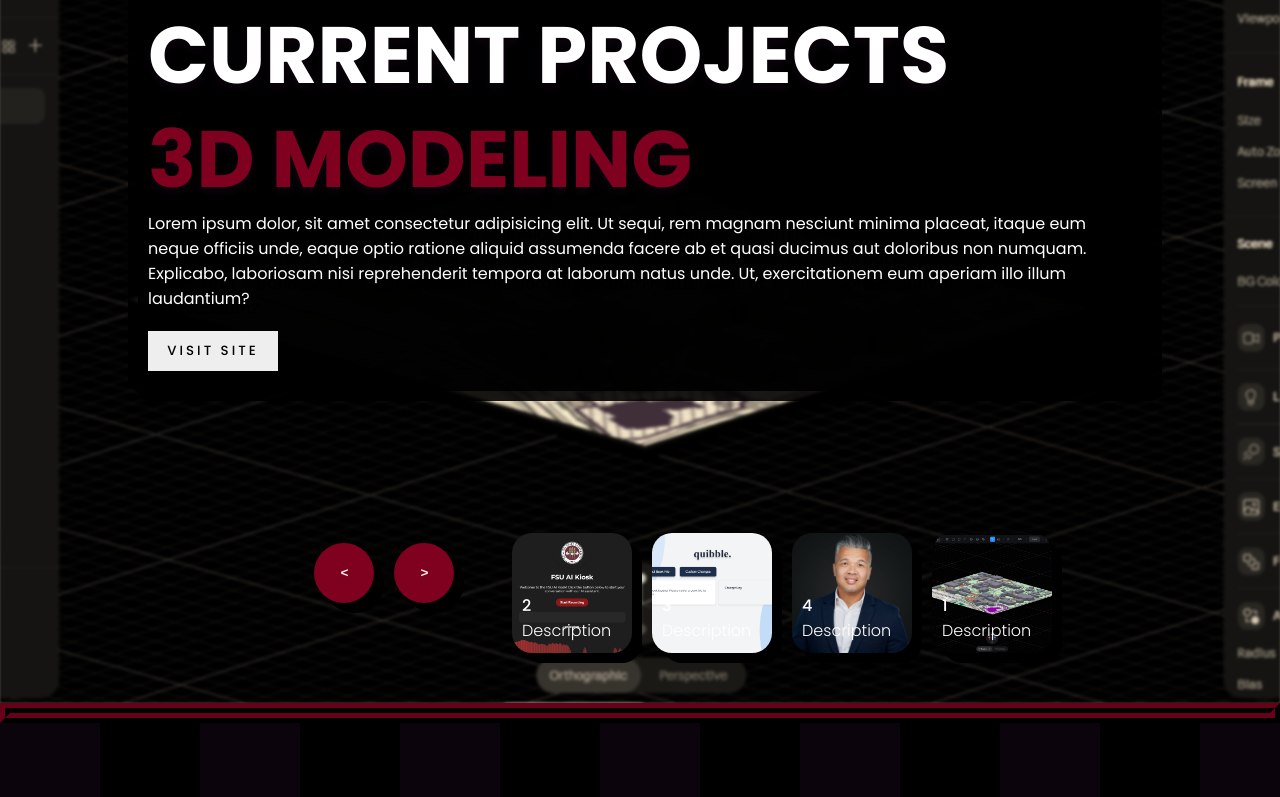
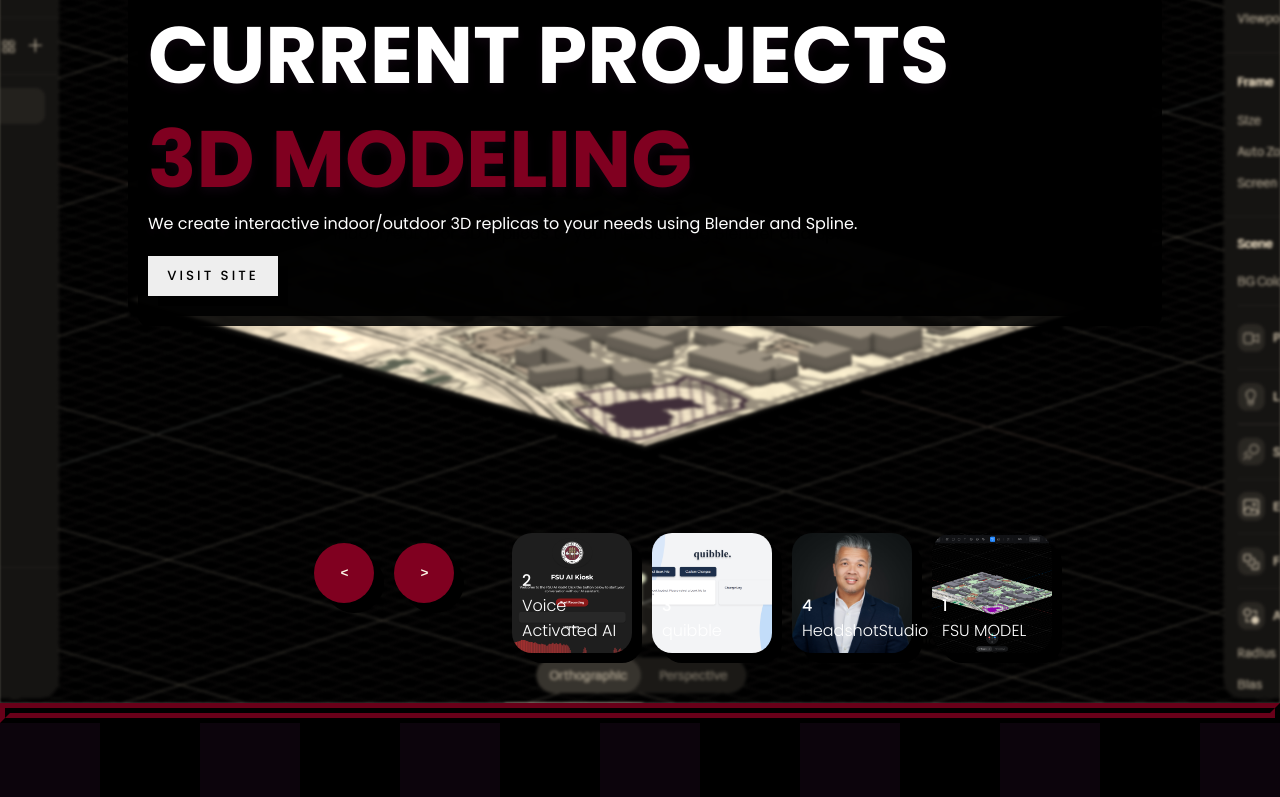
Before and after one commit to OrionQualls/OrionQualls, a plain HTML site: page index.html in a window 1280 px wide. Shown: the part 1877-2674 px from the top of the page. Drawn offline with Linux system fonts and the light colour scheme.

Commit message:
fixed text properly

```diff
--- a/index.html
+++ b/index.html
@@ -95,7 +95,7 @@
                         <div class="topic">3D MODELING</div>
                         <div class="des">
                             <!-- lorem 50 -->
-                            Lorem ipsum dolor, sit amet consectetur adipisicing elit. Ut sequi, rem magnam nesciunt minima placeat, itaque eum neque officiis unde, eaque optio ratione aliquid assumenda facere ab et quasi ducimus aut doloribus non numquam. Explicabo, laboriosam nisi reprehenderit tempora at laborum natus unde. Ut, exercitationem eum aperiam illo illum laudantium?
+                            We create interactive indoor/outdoor 3D replicas to your needs using Blender and Spline.
                         </div>
                         <div class="buttons">
                             <button>VISIT SITE</button>
@@ -108,7 +108,7 @@
                         <div class="title">CURRENT PROJECTS</div>
                         <div class="topic">AI CHAT KIOSK</div>
                         <div class="des">
-                            Lorem ipsum dolor, sit amet consectetur adipisicing elit. Ut sequi, rem magnam nesciunt minima placeat, itaque eum neque officiis unde, eaque optio ratione aliquid assumenda facere ab et quasi ducimus aut doloribus non numquam. Explicabo, laboriosam nisi reprehenderit tempora at laborum natus unde. Ut, exercitationem eum aperiam illo illum laudantium?
+                        AI powered domain-specific chat bots with Text to Speech and Speech to Text.
                         </div>
                         <div class="buttons">
                             <button>VISIT SITE</button>
@@ -121,7 +121,7 @@
                         <div class="title">CURRENT PROJECTS</div>
                         <div class="topic">quibble</div>
                         <div class="des">
-                            Lorem ipsum dolor, sit amet consectetur adipisicing elit. Ut sequi, rem magnam nesciunt minima placeat, itaque eum neque officiis unde, eaque optio ratione aliquid assumenda facere ab et quasi ducimus aut doloribus non numquam. Explicabo, laboriosam nisi reprehenderit tempora at laborum natus unde. Ut, exercitationem eum aperiam illo illum laudantium?
+                        Our custom AI tool professionaly proofreads and edits text of any size for a fraction of the price.
                         </div>
                         <div class="buttons">
                             <button>VISIT SITE</button>
@@ -134,7 +134,7 @@
                         <div class="title">CURRENT PROJECTS</div>
                         <div class="topic">HeadshotStudio </div>
                         <div class="des">
-                            Lorem ipsum dolor, sit amet consectetur adipisicing elit. Ut sequi, rem magnam nesciunt minima placeat, itaque eum neque officiis unde, eaque optio ratione aliquid assumenda facere ab et quasi ducimus aut doloribus non numquam. Explicabo, laboriosam nisi reprehenderit tempora at laborum natus unde. Ut, exercitationem eum aperiam illo illum laudantium?
+                        Need a Headshot? Our studio can transform selfies taken at home into professional career-ready headshots!
                         </div>
                         <div class="buttons">
                             <button>VISIT SITE</button>
@@ -151,7 +151,7 @@
                             1
                         </div>
                         <div class="description">
-                            Description
+                            FSU MODEL
                         </div>
                     </div>
                 </div>
@@ -162,7 +162,7 @@
                             2
                         </div>
                         <div class="description">
-                            Description
+                            Voice Activated AI
                         </div>
                     </div>
                 </div>
@@ -173,7 +173,7 @@
                             3
                         </div>
                         <div class="description">
-                            Description
+                            quibble
                         </div>
                     </div>
                 </div>
@@ -184,7 +184,7 @@
                             4
                         </div>
                         <div class="description">
-                            Description
+                            HeadshotStudio
                         </div>
                     </div>
                 </div>
```
